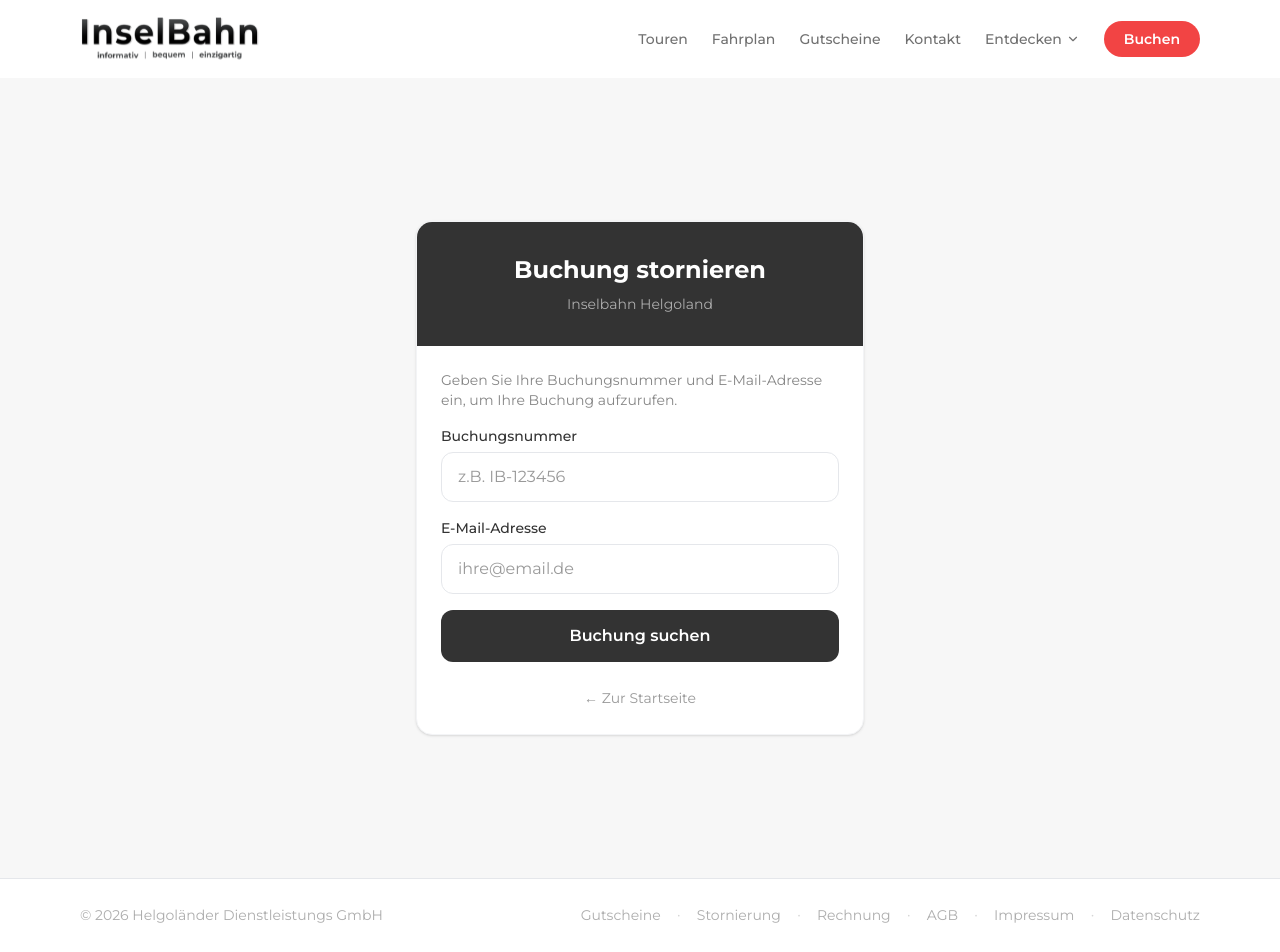
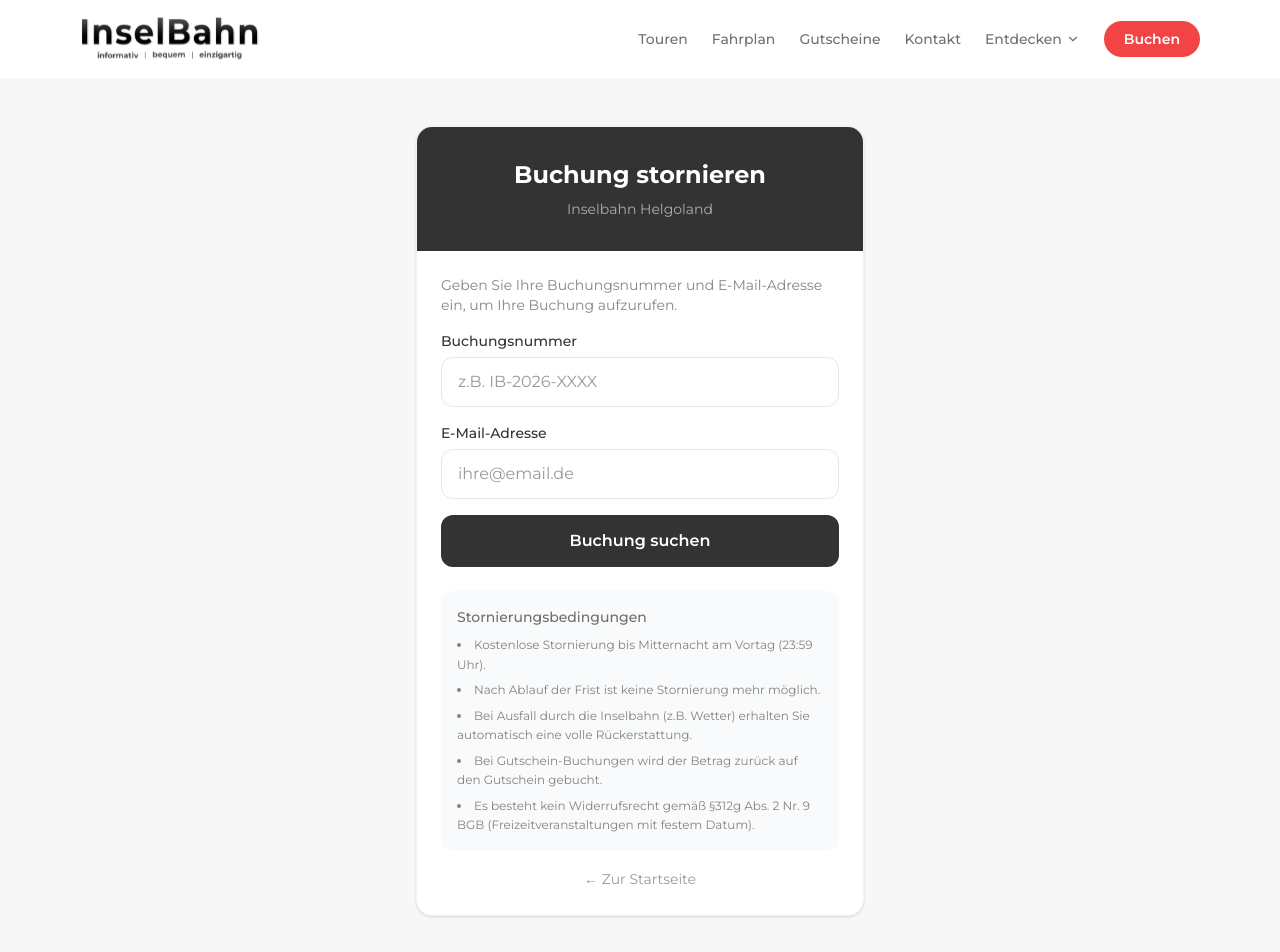
Before and after one commit to falmstudios-jm/inselbahn-site, a Next.js app: page /booking/cancel in a window 1280 px wide. Shown: the top 952 px of the page. Built offline with nearby package versions, Linux system fonts and the light colour scheme.

Commit message:
Fix cancel page: show stornierungsbedingungen on lookup form, fix placeholder to IB-2026-XXXX

```diff
--- a/src/app/booking/cancel/page.tsx
+++ b/src/app/booking/cancel/page.tsx
@@ -99,7 +99,7 @@
                 type="text"
                 value={reference}
                 onChange={(e) => setReference(e.target.value)}
-                placeholder="z.B. IB-123456"
+                placeholder="z.B. IB-2026-XXXX"
                 required
                 className="w-full px-4 py-3 rounded-xl border border-gray-200 focus:border-dark focus:outline-none transition-colors bg-white"
               />
@@ -130,6 +130,19 @@
               {lookupLoading ? "Wird gesucht..." : "Buchung suchen"}
             </button>
           </form>
+          {/* Stornierungsbedingungen — always visible */}
+          <div className="px-6 pb-4">
+            <div className="bg-gray-50 rounded-xl p-4 text-sm text-dark/60 space-y-2">
+              <p className="font-medium text-dark/70">Stornierungsbedingungen</p>
+              <ul className="space-y-1.5 list-disc list-inside text-xs leading-relaxed">
+                <li>Kostenlose Stornierung bis Mitternacht am Vortag (23:59 Uhr).</li>
+                <li>Nach Ablauf der Frist ist keine Stornierung mehr möglich.</li>
+                <li>Bei Ausfall durch die Inselbahn (z.B. Wetter) erhalten Sie automatisch eine volle Rückerstattung.</li>
+                <li>Bei Gutschein-Buchungen wird der Betrag zurück auf den Gutschein gebucht.</li>
+                <li>Es besteht kein Widerrufsrecht gemäß §312g Abs. 2 Nr. 9 BGB (Freizeitveranstaltungen mit festem Datum).</li>
+              </ul>
+            </div>
+          </div>
           <div className="px-6 pb-6 text-center">
             <Link
               href="/"
```
